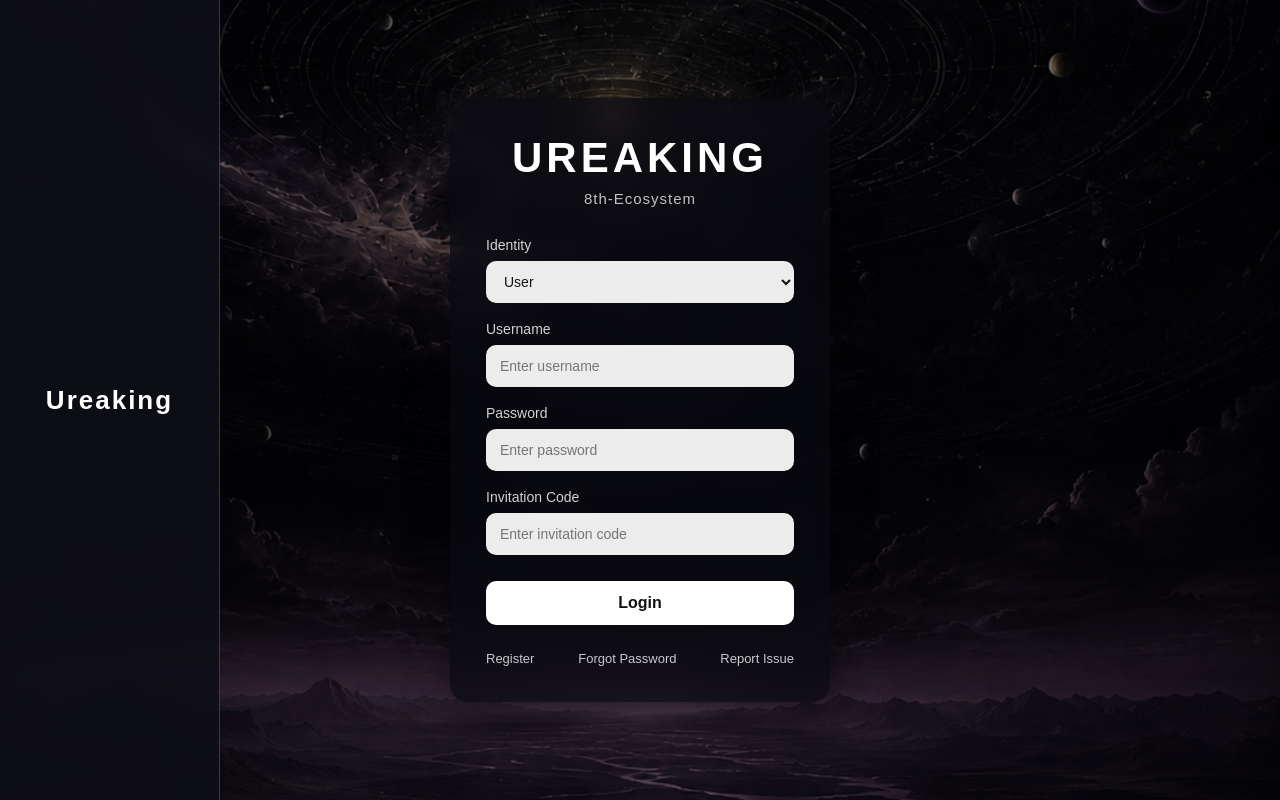
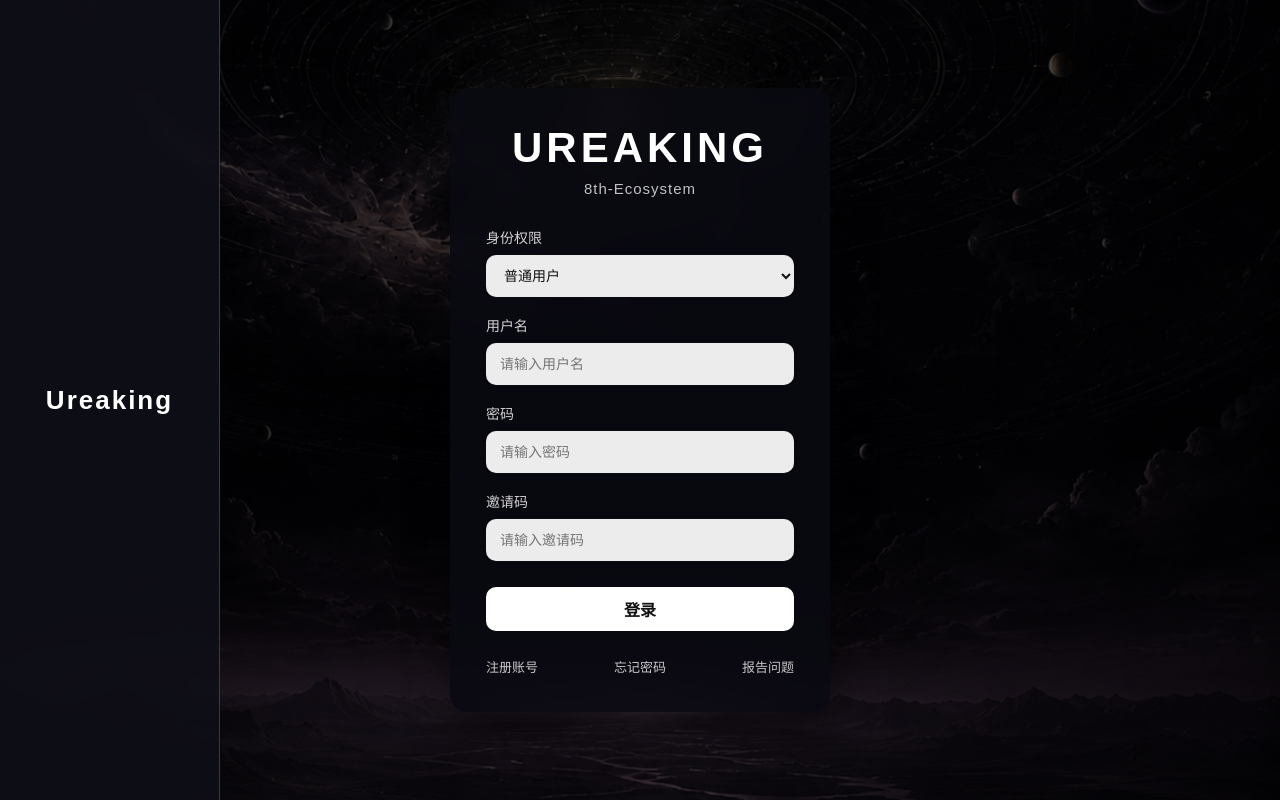
Before and after one commit to peng1215-nn/urea-king, a FastAPI app: page / in a window 1280 px wide. Run offline with FastAPI, Linux system fonts and the light colour scheme.

Commit message:
change to Chinese

```diff
--- a/templates/login.html
+++ b/templates/login.html
@@ -1,8 +1,8 @@
 <!DOCTYPE html>
-<html lang="en">
+<html lang="zh">
 <head>
     <meta charset="UTF-8">
-    <title>UREAKING Login</title>
+    <title>UREAKING 登录</title>
 
     <style>
         * {
@@ -26,7 +26,7 @@
             content: "";
             position: fixed;
             inset: 0;
-            background: rgba(0, 0, 0, 0.55);
+            background: rgba(0, 0, 0, 0.72);
             z-index: 0;
         }
 
@@ -74,7 +74,7 @@
             width: 380px;
             padding: 36px;
             border-radius: 18px;
-            background: rgba(10, 10, 18, 0.75);
+            background: rgba(10, 10, 18, 0.88);
             backdrop-filter: blur(12px);
             box-shadow: 0 20px 45px rgba(0, 0, 0, 0.45);
             display: flex;
@@ -177,35 +177,35 @@
         </div>
 
         <div class="form-group">
-            <label for="role">Identity</label>
+            <label for="role">身份权限</label>
             <select id="role">
-                <option value="user">User</option>
-                <option value="organizer">Organizer</option>
-                <option value="admin">Administrator</option>
+                <option value="user">普通用户</option>
+                <option value="organizer">局头</option>
+                <option value="admin">管理员</option>
             </select>
         </div>
 
         <div class="form-group">
-            <label for="username">Username</label>
-            <input type="text" id="username" placeholder="Enter username">
+            <label for="username">用户名</label>
+            <input type="text" id="username" placeholder="请输入用户名">
         </div>
 
         <div class="form-group">
-            <label for="password">Password</label>
-            <input type="password" id="password" placeholder="Enter password">
+            <label for="password">密码</label>
+            <input type="password" id="password" placeholder="请输入密码">
         </div>
 
         <div class="form-group">
-            <label for="invite-code">Invitation Code</label>
-            <input type="text" id="invite-code" placeholder="Enter invitation code">
+            <label for="invite-code">邀请码</label>
+            <input type="text" id="invite-code" placeholder="请输入邀请码">
         </div>
 
-        <button class="login-button" onclick="login()">Login</button>
+        <button class="login-button" onclick="login()">登录</button>
 
         <div class="text-links">
-            <a onclick="register()">Register</a>
-            <a onclick="forgotPassword()">Forgot Password</a>
-            <a onclick="reportIssue()">Report Issue</a>
+            <a onclick="register()">注册账号</a>
+            <a onclick="forgotPassword()">忘记密码</a>
+            <a onclick="reportIssue()">报告问题</a>
         </div>
 
     </div>
@@ -213,31 +213,32 @@
 
 <script>
     function login() {
+
         const role = document.getElementById("role").value;
         const username = document.getElementById("username").value;
         const password = document.getElementById("password").value;
         const inviteCode = document.getElementById("invite-code").value;
 
-        console.log("Login request:", {
+        console.log("登录请求:", {
             role,
             username,
             password,
             inviteCode
         });
 
-        alert("Login function will be connected to FastAPI later.");
+        alert("登录功能后续将连接 FastAPI 后端。");
     }
 
     function register() {
-        alert("Register page will be added later.");
+        alert("注册页面后续开放。");
     }
 
     function forgotPassword() {
-        alert("Password recovery will be added later.");
+        alert("密码找回功能后续开放。");
     }
 
     function reportIssue() {
-        alert("Issue report function will be added later.");
+        alert("问题反馈功能后续开放。");
     }
 </script>
 
```
